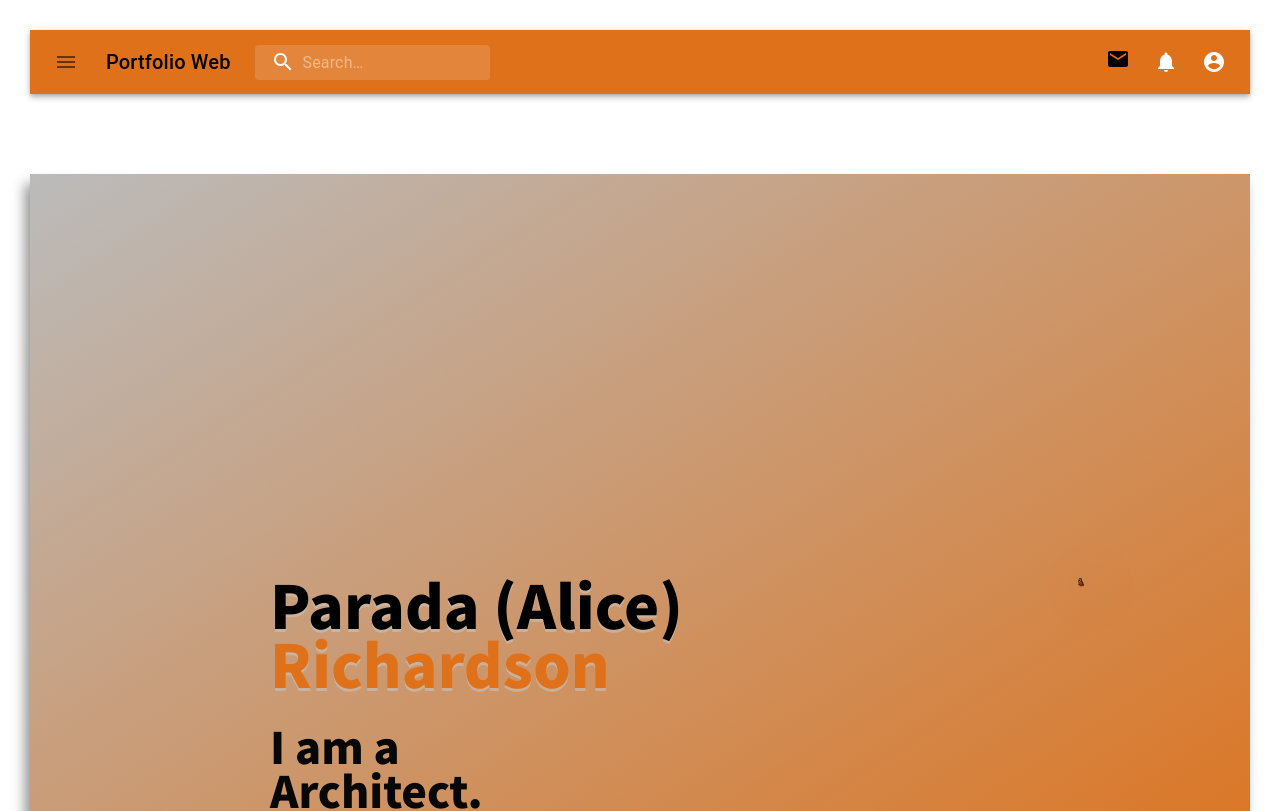
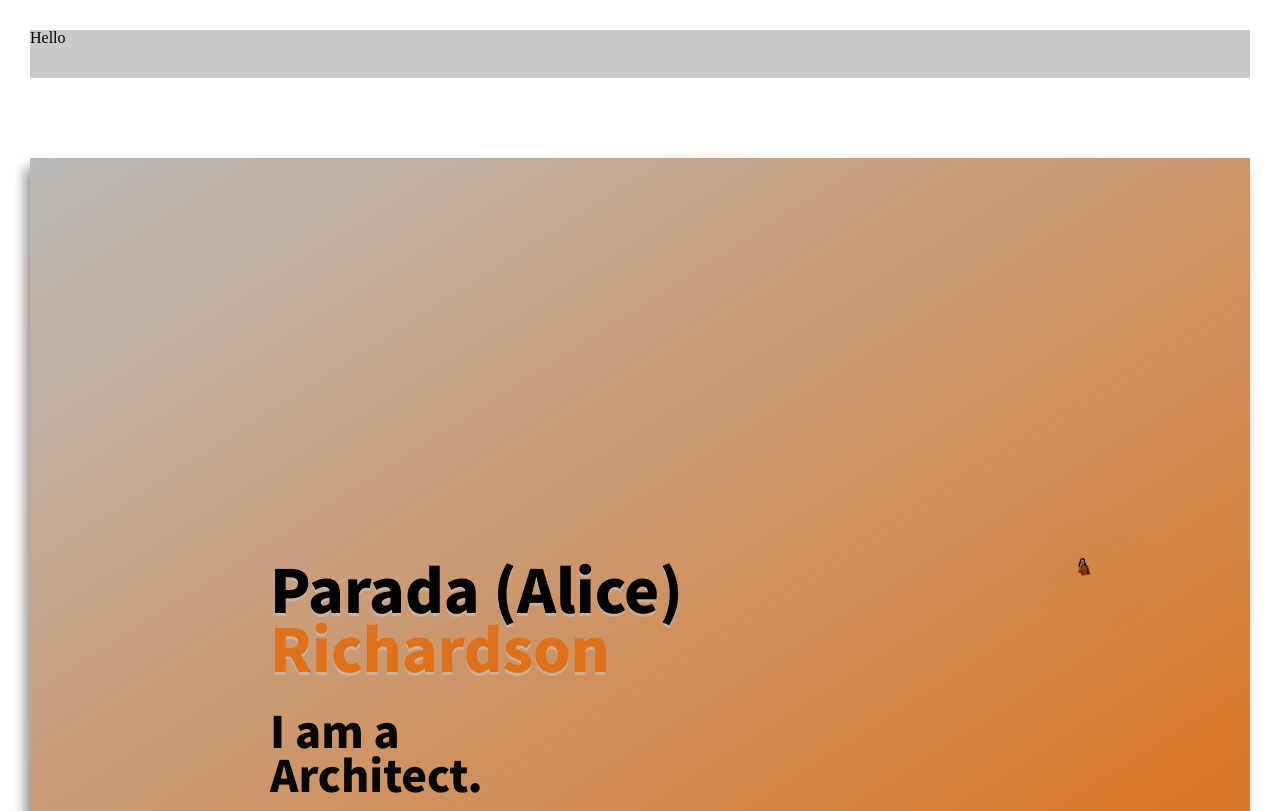
Before and after one commit to Paradafaii28/Personal-Portfolio-web-frontend, a React (Create React App) app: page / in a window 1280 px wide. Shown: the top 811 px of the page. Built offline with nearby package versions, Linux system fonts and the light colour scheme; a web font is replaced by a local one.

Commit message:
change navbar

```diff
--- a/src/App.css
+++ b/src/App.css
@@ -114,7 +114,7 @@ body {
 
 .image{
   margin: 0 auto;
-  width: 47%;
+  width: 100%;
   filter: drop-shadow(10px 5px 25px rgb(189, 105, 9));
 }
 
--- a/src/App.js
+++ b/src/App.js
@@ -1,5 +1,6 @@
 import React from 'react';
-import CustomNavBar from './components/CustomNavBar'
+// import CustomNavBar from './components/CustomNavBar'
+import Navbar from './components/Navbar'
 import './App.css';
 import Home from "./components/Home"
 import ContactMe from "./components/ContactMe"
@@ -12,7 +13,8 @@ function App() {
   return (
     <Router>
       <div className="App">
-        <CustomNavBar/>
+        {/* <CustomNavBar/> */}
+      <Navbar/>
       <Route exact path='/' component={Home} />
       <Route exact path='/project' component={Project} />
       <Route exact path='/myaccount' component={MyAccount} />
--- /dev/null
+++ b/src/components/Navbar.css
@@ -0,0 +1,4 @@
+.navbar-container{
+    height: 3em;
+    background-color: rgb(202, 201, 201);
+}
--- /dev/null
+++ b/src/components/Navbar.js
@@ -0,0 +1,10 @@
+import React from 'react'
+import './Navbar.css'
+
+export default function Navbar() {
+    return (
+        <div className="navbar-container">
+           <h1>Hello</h1>
+        </div>
+    )
+}
```
